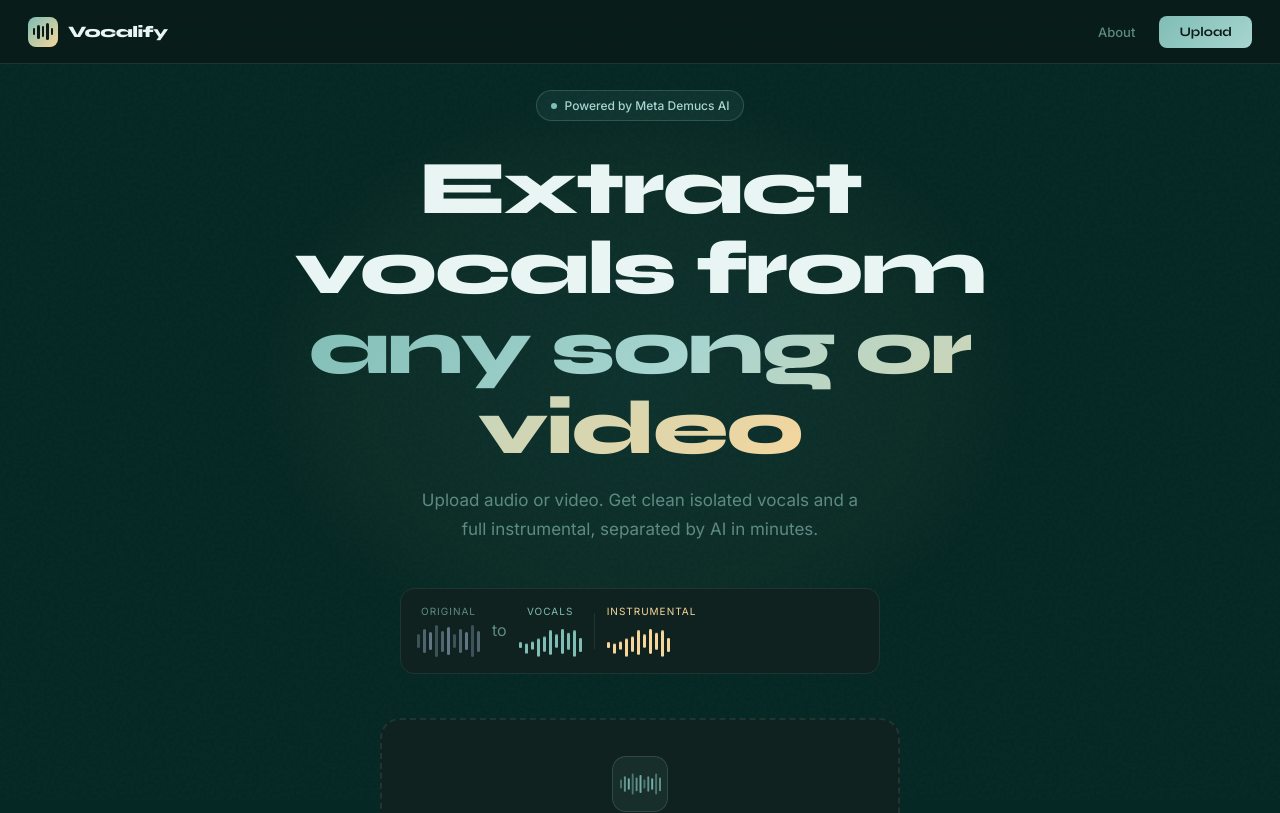
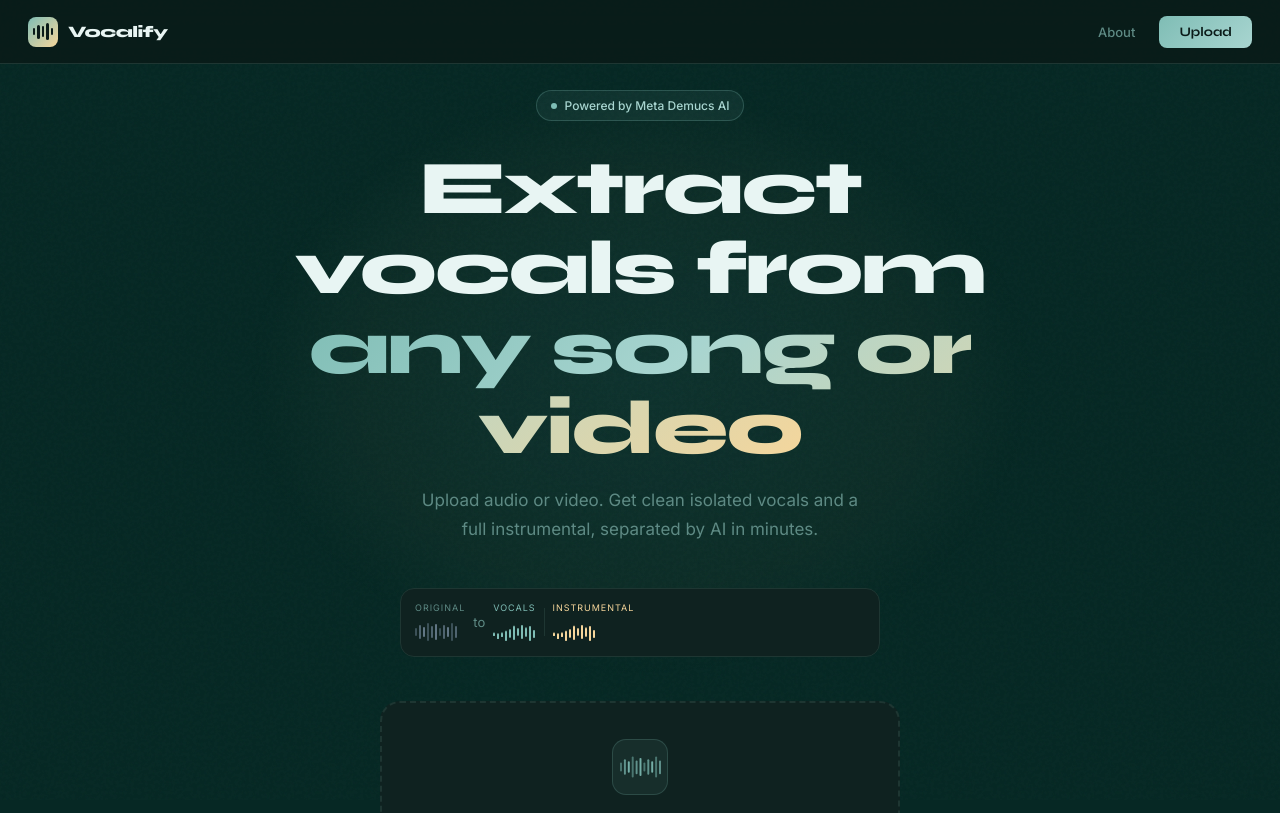
Before and after one commit to khadija1029/Vocalify, a Next.js app in the folder frontend/: page / in a window 1280 px wide. Shown: the top 813 px of the page. Built offline with nearby package versions, Linux system fonts and the light colour scheme; no server answers.

Commit message:
waveform chnges

```diff
--- a/frontend/src/app/page.tsx
+++ b/frontend/src/app/page.tsx
@@ -9,11 +9,15 @@ const ALL_ACCEPTED = [...ACCEPTED_AUDIO, ...ACCEPTED_VIDEO]
 const MAX_MB = 200
 const API = process.env.NEXT_PUBLIC_API_URL || 'http://127.0.0.1:8000'
 
-const WaveformIcon = ({ color = '#7FBDB5', animated = false }: { color?: string; animated?: boolean }) => (
-  <div style={{ display: 'flex', alignItems: 'center', gap: 3, height: 36 }}>
+const WaveformIcon = ({ color = '#7FBDB5', animated = false, small = false }: {
+  color?: string; animated?: boolean; small?: boolean
+}) => (
+  <div style={{ display: 'flex', alignItems: 'center', gap: small ? 2 : 3, height: small ? 24 : 36 }}>
     {[4, 7, 5, 9, 6, 8, 4, 7, 5, 9, 6].map((h, i) => (
       <div key={i} className={animated ? 'waveform-bar' : ''} style={{
-        width: 3, height: h * 3.5, background: color, borderRadius: 2,
+        width: small ? 2 : 3,
+        height: h * (small ? 2 : 3.5),
+        background: color, borderRadius: 2,
         animationDelay: `${i * 0.1}s`, opacity: animated ? 1 : 0.5 + (i % 3) * 0.2
       }} />
     ))}
@@ -134,24 +138,24 @@ export default function Home() {
 
         {/* Waveform demo */}
 <div style={{
-          display: 'flex', alignItems: 'center', gap: 12, marginBottom: 44,
-          padding: '14px 16px', background: 'var(--surface)',
+  display: 'flex', alignItems: 'center', gap: 8, marginBottom: 44,
+  padding: '12px 14px', background: 'var(--surface)',
   border: '1px solid var(--border)', borderRadius: 14,
-          width: '100%', maxWidth: 480, overflow: 'hidden'
+  width: '100%', maxWidth: 480, overflow: 'hidden', flexWrap: 'nowrap'
 }}>
-          <div>
-            <div style={{ fontSize: 10, color: 'var(--muted)', marginBottom: 4, textTransform: 'uppercase', letterSpacing: 1 }}>Original</div>
-            <WaveformIcon color="#6B8090" />
+  <div style={{ flexShrink: 0 }}>
+    <div style={{ fontSize: 9, color: 'var(--muted)', marginBottom: 4, textTransform: 'uppercase', letterSpacing: 1 }}>Original</div>
+    <WaveformIcon color="#6B8090" small />
   </div>
-          <div style={{ color: 'var(--muted)', fontSize: 16 }}>to</div>
-          <div>
-            <div style={{ fontSize: 10, color: '#7FBDB5', marginBottom: 4, textTransform: 'uppercase', letterSpacing: 1 }}>Vocals</div>
-            <WaveformIcon color="#7FBDB5" animated />
+  <div style={{ color: 'var(--muted)', fontSize: 13, flexShrink: 0 }}>to</div>
+  <div style={{ flexShrink: 0 }}>
+    <div style={{ fontSize: 9, color: '#7FBDB5', marginBottom: 4, textTransform: 'uppercase', letterSpacing: 1 }}>Vocals</div>
+    <WaveformIcon color="#7FBDB5" animated small />
   </div>
-          <div style={{ width: 1, height: 36, background: 'var(--border)' }} />
-          <div>
-            <div style={{ fontSize: 10, color: '#F6D69B', marginBottom: 4, textTransform: 'uppercase', letterSpacing: 1 }}>Instrumental</div>
-            <WaveformIcon color="#F6D69B" animated />
+  <div style={{ width: 1, height: 28, background: 'var(--border)', flexShrink: 0 }} />
+  <div style={{ flexShrink: 0 }}>
+    <div style={{ fontSize: 9, color: '#F6D69B', marginBottom: 4, textTransform: 'uppercase', letterSpacing: 1 }}>Instrumental</div>
+    <WaveformIcon color="#F6D69B" animated small />
   </div>
 </div>
 
```
Lines whose indentation alone changed are shown as unchanged.
